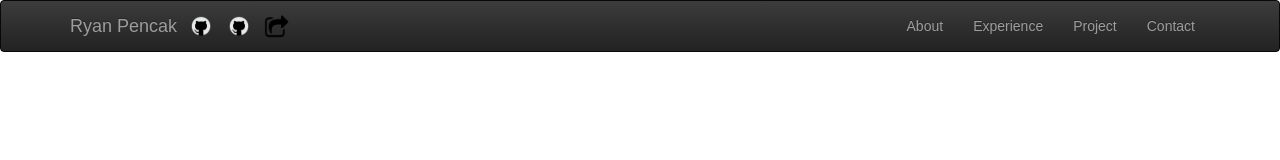
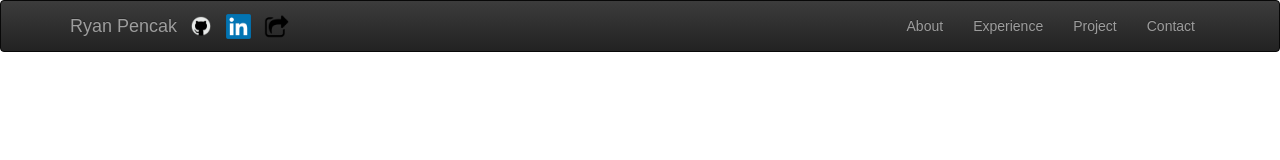
Before and after one commit to danielpencak/ryanPencak, a React (Create React App) app: page / in a window 1280 px wide. Shown: the top 160 px of the page. Built offline with nearby package versions, Linux system fonts and the light colour scheme.

Commit message:
Adjust icons

```diff
--- a/src/Header/Header.js
+++ b/src/Header/Header.js
@@ -18,8 +18,8 @@ export default class Header extends Component {
               <a className="anchors" href="https://github.com/RyanPencak">
                 <img className="gitHubLogo" src={ GitHubLogo } alt={ 'GitHub' } />
               </a>
-              <a className="anchors" href="https://www.linkedin.com/in/ryanpencak">
-              <img className="gitHubLogo" src={ GitHubLogo } alt={ 'LinkedIn' } />
+              <a className="anchors" href="https://github.com/RyanPencak">
+              <img className="linkedInLogo" src={ LinkedInLogo } alt={ 'LinkedIn' } />
             </a>
               <a className="anchors" href={ Resume }>
                 <img className="share" src={ Share } alt={ 'Resume' } />
```
